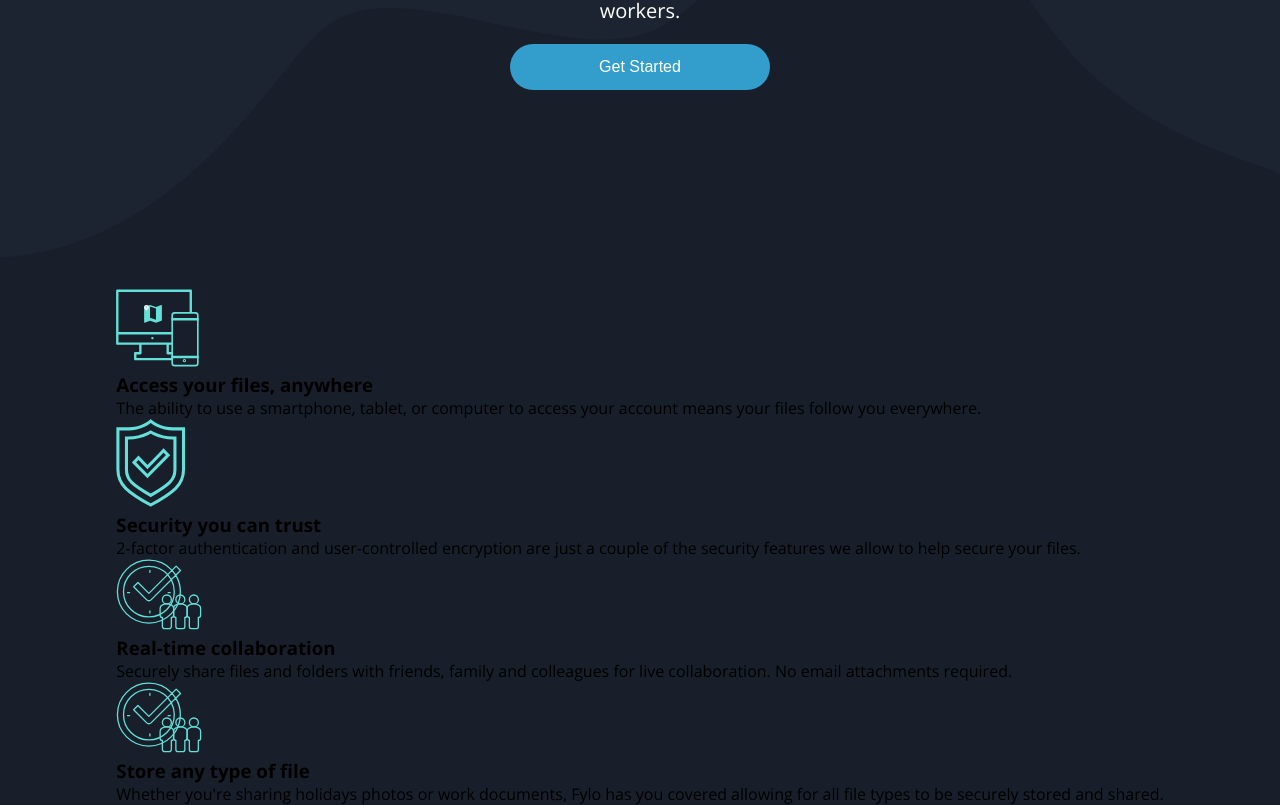
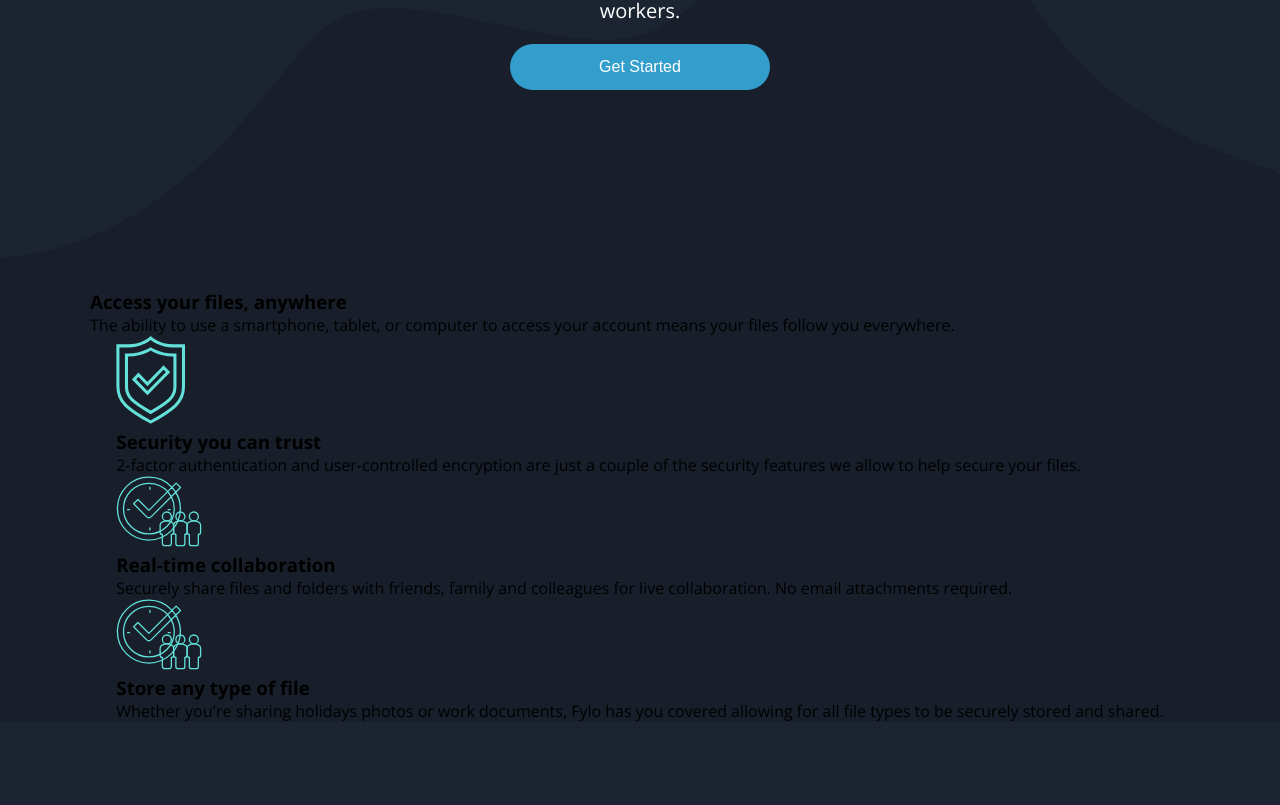
Before and after one commit to data-sets/fylo-dark-theme, a React (Create React App) app: page / in a window 1280 px wide. Shown: the part 896-1701 px from the top of the page. After the commit the page ends 1618 px from the top, so only its background shows below. Built offline with nearby package versions, Linux system fonts and the light colour scheme.

Commit message:
testing: font size

```diff
--- a/src/modules/Main.jsx
+++ b/src/modules/Main.jsx
@@ -6,15 +6,13 @@ export default function Main() {
   return (
     <>
       <main className="app__main--section">
-        <ul>
-          <li>
-            <img src={Access} alt="" />
-            <h3>Access your files, anywhere</h3>
+      <h3>Access your files, anywhere</h3>
             <p>
               The ability to use a smartphone, tablet, or computer to access
               your account means your files follow you everywhere.
             </p>
-          </li>
+        <ul>
+
           <li>
             <img src={Security} alt="" />
             <h3>Security you can trust</h3>
```
